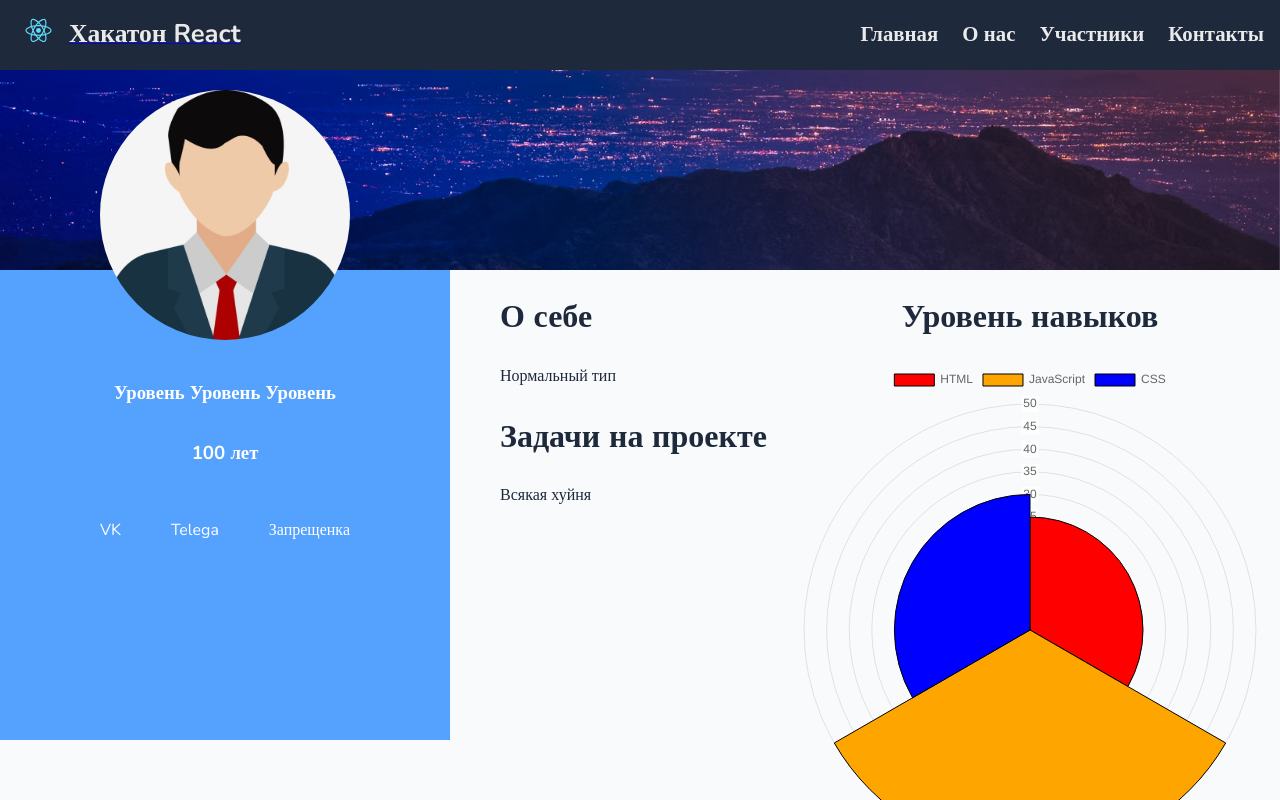
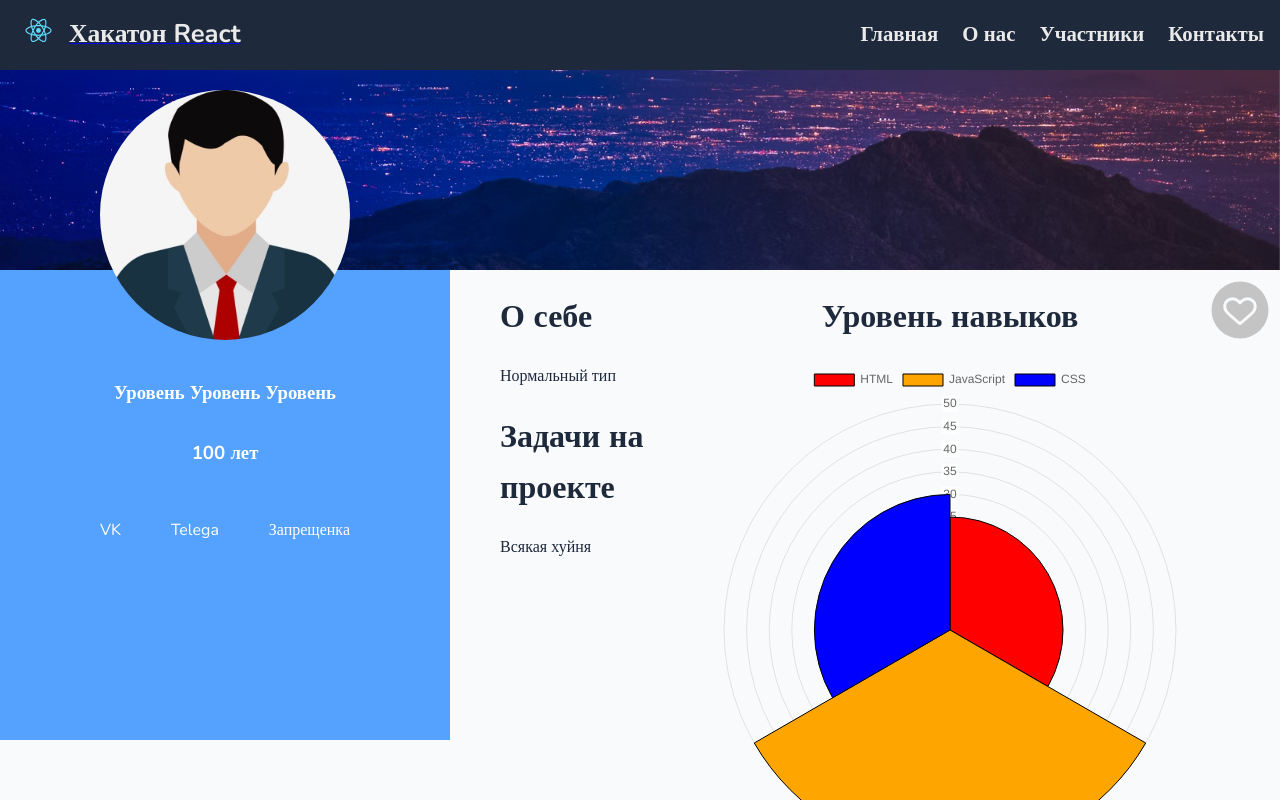
Before and after one commit to s1vo/hakaton-react, a React (Create React App) app: page /participant/1 in a window 1280 px wide. Built offline with nearby package versions, Linux system fonts and the light colour scheme; the HTML template or start-up script is replaced by a standard one.

Commit message:
add favourite icon and realize add participant

```diff
--- a/src/pages/participants/components/user-info/user-info.jsx
+++ b/src/pages/participants/components/user-info/user-info.jsx
@@ -1,7 +1,8 @@
-import React from "react";
+import React, { useEffect, useState } from "react";
+import { ReactComponent as FavouritesIcon } from "../../icons/reshot-icon-heart-blank-QGHC54V7P8.svg";
 import styles from "./user-info.module.scss";
-import {ProgressBar} from "../../../../components/ui";
-
+import { ProgressBar } from "../../../../components/ui";
+import { useParams } from "react-router-dom";
 
 const progressData = [
   {
@@ -22,6 +23,25 @@ const progressData = [
 ];
 
 export const UserInfo = () => {
+  const [isFavourite, setIsFavourite] = useState(false);
+  const [favouriteItems, setFavouriteItems] = useState({});
+  const { id } = useParams();
+  const onFavouriteClick = () => {
+    if (!favouriteItems) {
+      localStorage.setItem("favouriteItems", JSON.stringify({ [id]: !isFavourite }));
+    } else {
+      localStorage.setItem("favouriteItems", JSON.stringify({ ...favouriteItems, [id]: !isFavourite }));
+    }
+
+    setIsFavourite((prevState) => !prevState);
+  };
+  useEffect(() => {
+    let items = localStorage.getItem("favouriteItems");
+    if (!items) return;
+    items = JSON.parse(items);
+    setFavouriteItems(items);
+    setIsFavourite(items[id]);
+  }, []);
   return (
     <div className={styles.infoContainer}>
       <div className={styles.aboutMeContainer}>
@@ -40,6 +60,12 @@ export const UserInfo = () => {
           <ProgressBar type={"polar"} props={progressData} />
         </div>
       </div>
+      <div>
+        <FavouritesIcon
+          className={styles.favouritesIcon + ` ${isFavourite ? styles.favourite : ""}`}
+          onClick={onFavouriteClick}
+        />
+      </div>
     </div>
   );
 };
--- a/src/pages/participants/components/user-info/user-info.module.scss
+++ b/src/pages/participants/components/user-info/user-info.module.scss
@@ -15,3 +15,17 @@
   margin-right: 0px;
   align-items: center;
 }
+.favouritesIcon {
+  width: 80px;
+  > g {
+    fill: rgb(196, 196, 196);
+  }
+  > g {
+    cursor: pointer;
+  }
+}
+.favourite {
+  > g {
+    fill: black;
+  }
+}
```
Also changed, not shown: src/pages/participants/icons/reshot-icon-heart-blank-QGHC54V7P8.svg (added).
